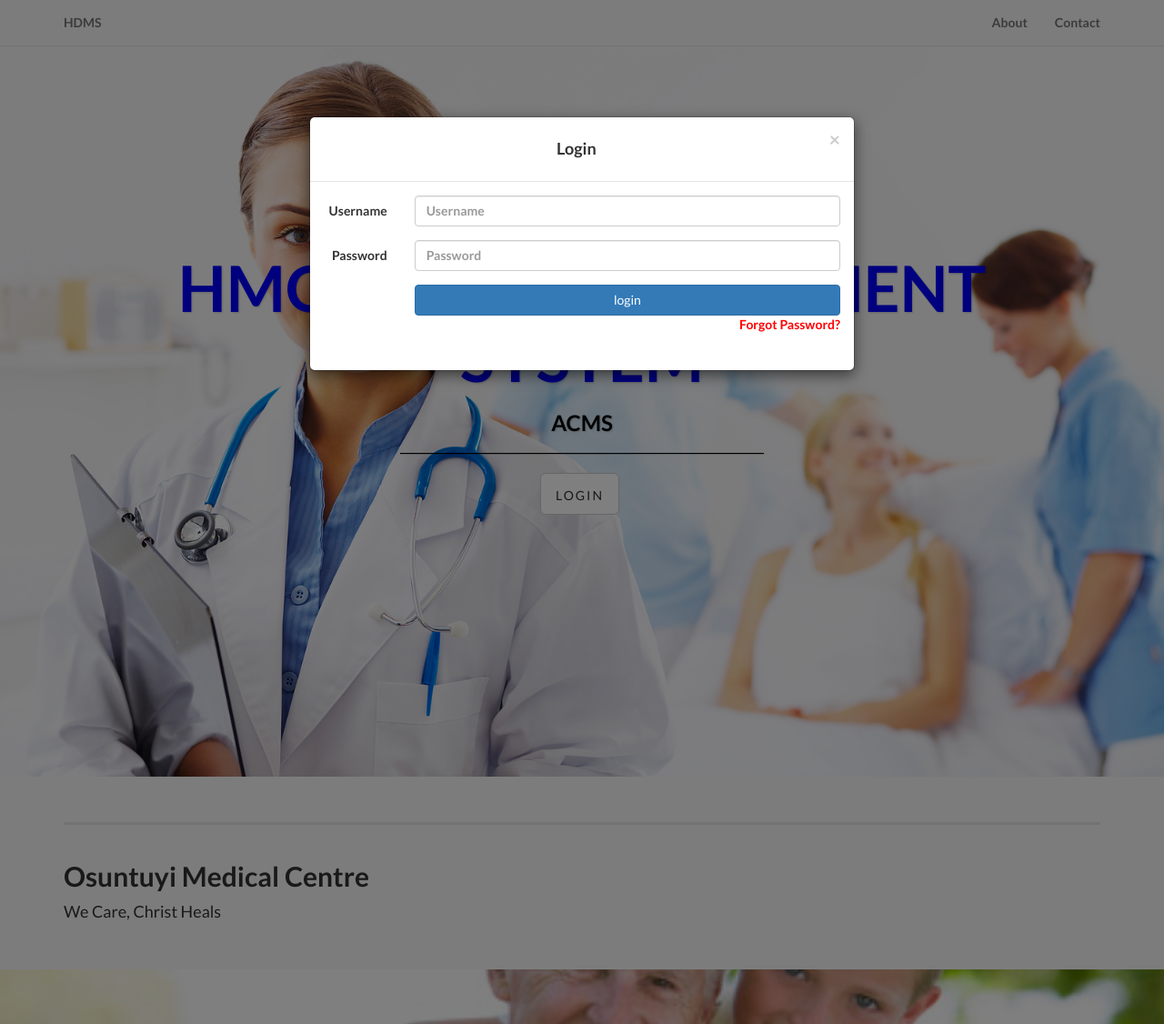
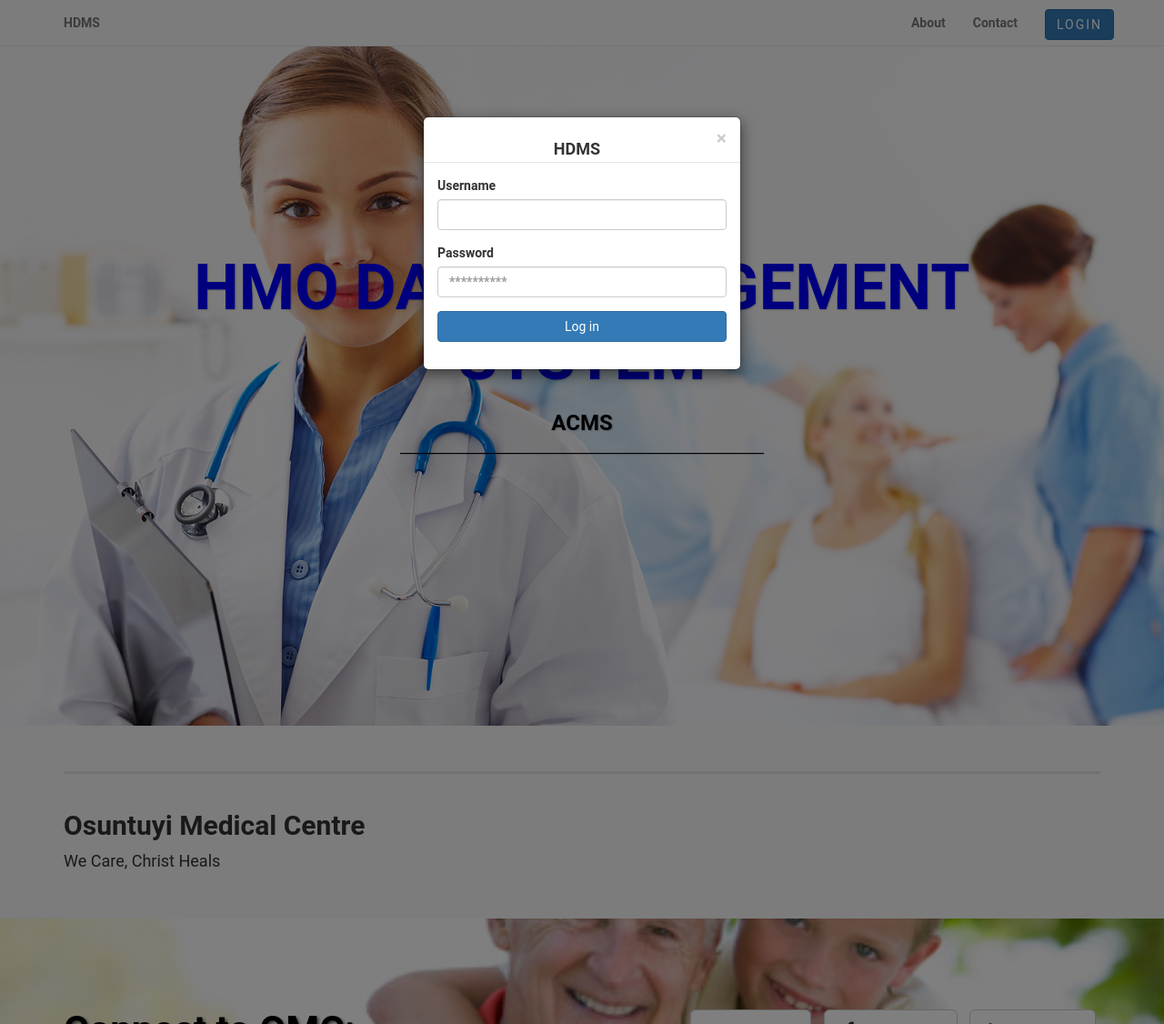
Before and after one commit to koyexes/hdmsProduction, a Django app: page /acms/ in a window 1280 px wide, after a click on "LOGIN". Shown: the whole page at 91% size. Run offline with Django 3.2, Linux system fonts and the light colour scheme; some libraries are stand-ins or nearby versions.

Commit message:
Made changes to login dialog and changed the position of the login button on the index page

```diff
--- a/HDMS/ACMS/static/ACMS/css/landing-page.css
+++ b/HDMS/ACMS/static/ACMS/css/landing-page.css
@@ -17,7 +17,7 @@ h3,
 h4,
 h5,
 h6 {
-    font-family: "Lato","Helvetica Neue",Helvetica,Arial,sans-serif;
+    font-family: "Roboto","Lato","Helvetica Neue",Helvetica,Arial,sans-serif;
     font-weight: 700;
 }
 
@@ -172,6 +172,18 @@ h6 {
     }
 }
 
+@media (min-width: 400px) {
+    .modal-dialog {
+        width: 350px;
+        margin: 10% auto;
+    }
+
+    .controls {
+        width: 100%;
+    }
+}
+
+
 
 
 footer {
--- a/HDMS/ACMS/templates/ACMS/index.html
+++ b/HDMS/ACMS/templates/ACMS/index.html
@@ -5,9 +5,15 @@
 {% endblock %}
 
 
+{% block nav %}
+ {{block.super}}
+    <li style="margin-top: 10px; margin-left: 15px;">
+        <button id="loginFormToggleButton" class="btn btn-primary" data-toggle="modal" data-target="#loginModal"><span class="network-name">lOGIN</span></button>
+    </li>
+{% endblock nav %}
+
 
 {% block content %}
-
     <!-- Header -->
     <div class="intro-header">
         <div class="container">
@@ -19,9 +25,7 @@
                         <h3>ACMS</h3>
                         <hr class="intro-divider">
                         <ul class="list-inline intro-social-buttons">
-                            <li>
-                                <button id="loginFormToggleButton" class="btn btn-default btn-lg" data-toggle="modal" data-target="#loginModal"><span class="network-name">lOGIN</span></button>
-                            </li>
+
                         </ul>
                     </div>
                 </div>
@@ -37,9 +41,9 @@
     <div class="modal fade" {% if messages %} id="loginModalJs" {% else %} id="loginModal"{% endif %}  tabindex="-1" role="dialog" aria-labelledby="modalLabel" data-backdrop ="static" >
       <div  class="modal-dialog " role="document">
         <div class="modal-content">
-          <div class="modal-header" style="text-align:center">
+          <div class="modal-header" style="text-align:center; height: 50px">
             <button type="button" name="button" class="close" data-dismiss="modal" arial-label="Close"><span aria-hidden="true">&times;</span></button>
-            <h4 id="modalLabel">Login</h4>
+            <h4 id="modalLabel">HDMS</h4>
           </div><!-- modal-header -->
           <div class="modal-body">
               {% if messages %}
@@ -52,31 +56,21 @@
                   {% endfor %}
                 </div>
               {% endif %}
-            <form class="form-horizontal" action="{% url 'ACMS:index' %}" method="post">
+            <form action="{% url 'ACMS:index' %}" method="post">
                  {% csrf_token %}
               <div class="form-group">
-                    <label for="username" class="col-sm-2 control-label">Username</label>
-                    <div class="controls col-sm-10">
-                      <input name="username" type="text" value="" class="form-control login-input " id="username" placeholder="Username" required>
-                    </div>
+                <label for="username">Username</label>
+                <input name="username" type="text" class="form-control" id="username" required="true">
               </div>
               <div class="form-group">
-                    <label for="password" class="col-sm-2 control-label">Password</label>
-                    <div class="controls col-sm-10">
-                      <input name="password" type="password" value="" class="form-control login-input" id="password" placeholder="Password" required>
-                    </div>
+                <label for="password">Password</label>
+                <input name="password" type="password" class="form-control" id="password" required="true" placeholder="**********">
               </div>
               <div class="form-group">
-                    <div style="text-align: right;" class="col-sm-10 col-sm-offset-2" >
-                       <input style="width: 100%" class= "btn btn-primary" type="submit" value="login" >
-                       <p> <a href="#"  style="color: red" >Forgot Password?</a> </p>
+                  <input style="width: 100%" class= "btn btn-primary" type="submit" value="Log in" >
               </div>
-                </div>
-
-
             </form>
           </div><!-- modal-body -->
-
         </div><!-- modal-content -->
       </div><!-- modal-dialog -->
     </div><!-- modal -->
```
Also changed, not shown: HDMS/hdms.sqlite3. Lines whose indentation alone changed are shown as unchanged.
